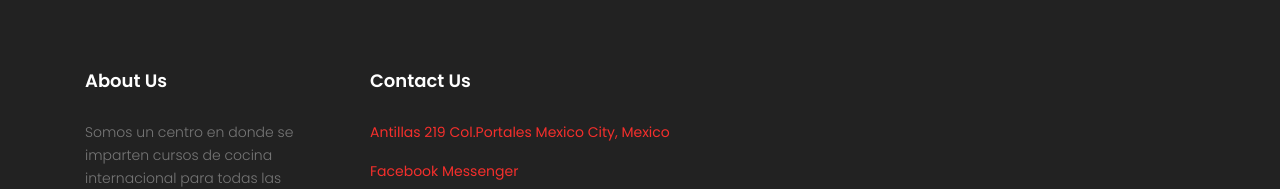
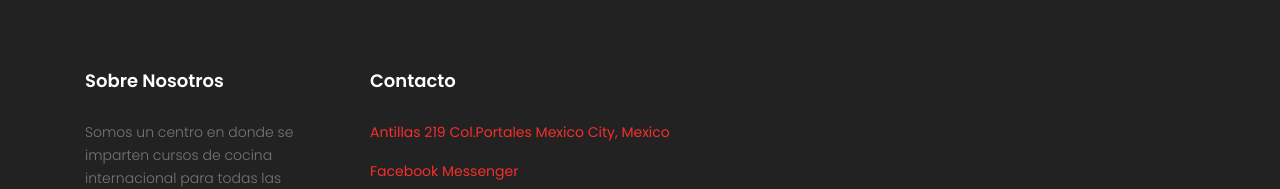
Before and after one commit to bonappetitmx/bonappetitmx.github.io, a plain HTML site: page index.html in a window 1280 px wide. Shown: the part 1927-2116 px from the top of the page. Drawn offline with nearby package versions, Linux system fonts and the light colour scheme; some packages are replaced by stand-ins of ours.

Commit message:
Translation

```diff
--- a/index.html
+++ b/index.html
@@ -443,7 +443,7 @@
 					<div class="row">
 						<div class="col-lg-3  col-md-6 col-sm-6">
 							<div class="single-footer-widget">
-								<h4 class="text-white">About Us</h4>
+								<h4 class="text-white">Sobre Nosotros</h4>
 								<p>
 								Somos un centro en donde se imparten cursos de cocina internacional para todas las edades. </br></br>Imparte la Chef Martha Medina Cervantes
 								¡Deliciosas recetas, súper fáciles de hacer, que te permitirán consentir y deleitar a todos en la cocina! </br></br>
@@ -453,7 +453,7 @@
 						</div>
 						<div class="col-lg-4  col-md-6 col-sm-6">
 							<div class="single-footer-widget">
-								<h4 class="text-white">Contact Us</h4>
+								<h4 class="text-white">Contacto</h4>
 								<a style="color:#f42f2c" href="https://goo.gl/maps/jybE5QKVYtgRmhpi6">
 								<strong>
 								<p>
```
